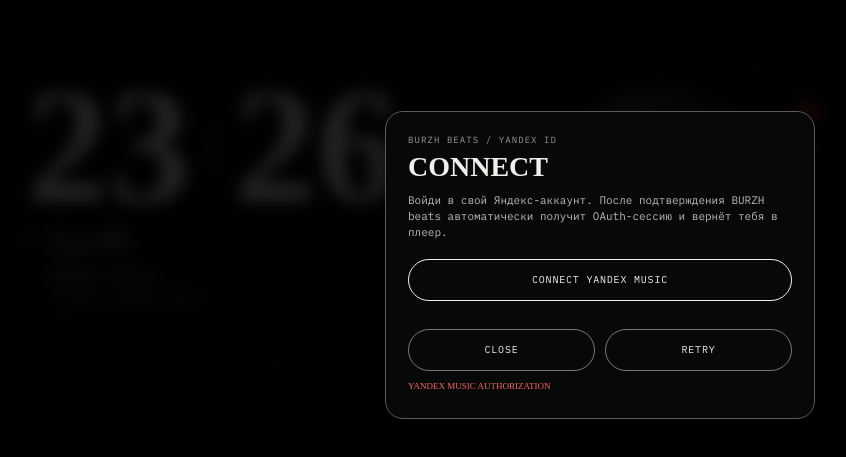
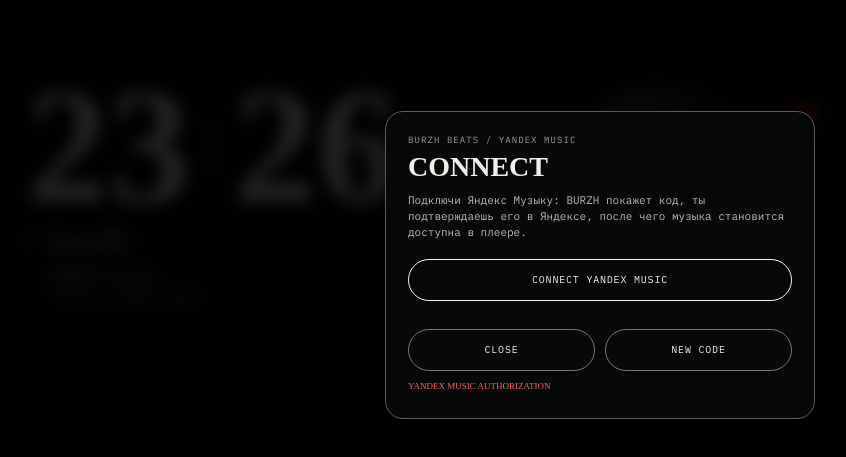
Before and after one commit to mburzhinsky-hub/burzh_beats, a plain HTML site: page docs/index.html in a window 1280 px wide. Shown: the part 135-592 px from the top of the page, without its empty margins (40-886 px from the left). Drawn offline with nearby package versions, Linux system fonts and the light colour scheme; a web font is replaced by a local one.

Commit message:
Update Yandex Music authorization UI

```diff
--- a/docs/index.html
+++ b/docs/index.html
@@ -154,10 +154,10 @@
 
 <div class="overlay" id="authOverlay" role="dialog" aria-modal="true" aria-labelledby="authTitle">
   <div class="card auth-card">
-    <div class="auth-kicker">BURZH beats / Yandex ID</div><div class="auth-title" id="authTitle">CONNECT</div>
-    <div class="auth-copy">Войди в свой Яндекс-аккаунт. После подтверждения BURZH beats автоматически получит OAuth-сессию и вернёт тебя в плеер.</div>
+    <div class="auth-kicker">BURZH beats / Yandex Music</div><div class="auth-title" id="authTitle">CONNECT</div>
+    <div class="auth-copy">Подключи Яндекс Музыку: BURZH покажет код, ты подтверждаешь его в Яндексе, после чего музыка становится доступна в плеере.</div>
     <div id="yandexLoginMount" style="margin-top:18px;min-height:56px"></div>
-    <div class="auth-actions"><button class="auth-btn" onclick="closeAuth()">CLOSE</button><button class="auth-btn" onclick="retryYandexLogin()">RETRY</button></div>
+    <div class="auth-actions"><button class="auth-btn" onclick="closeAuth()">CLOSE</button><button class="auth-btn" onclick="retryYandexLogin()">NEW CODE</button></div>
     <div class="auth-error" id="authError" aria-live="polite"></div>
   </div>
 </div>
```
